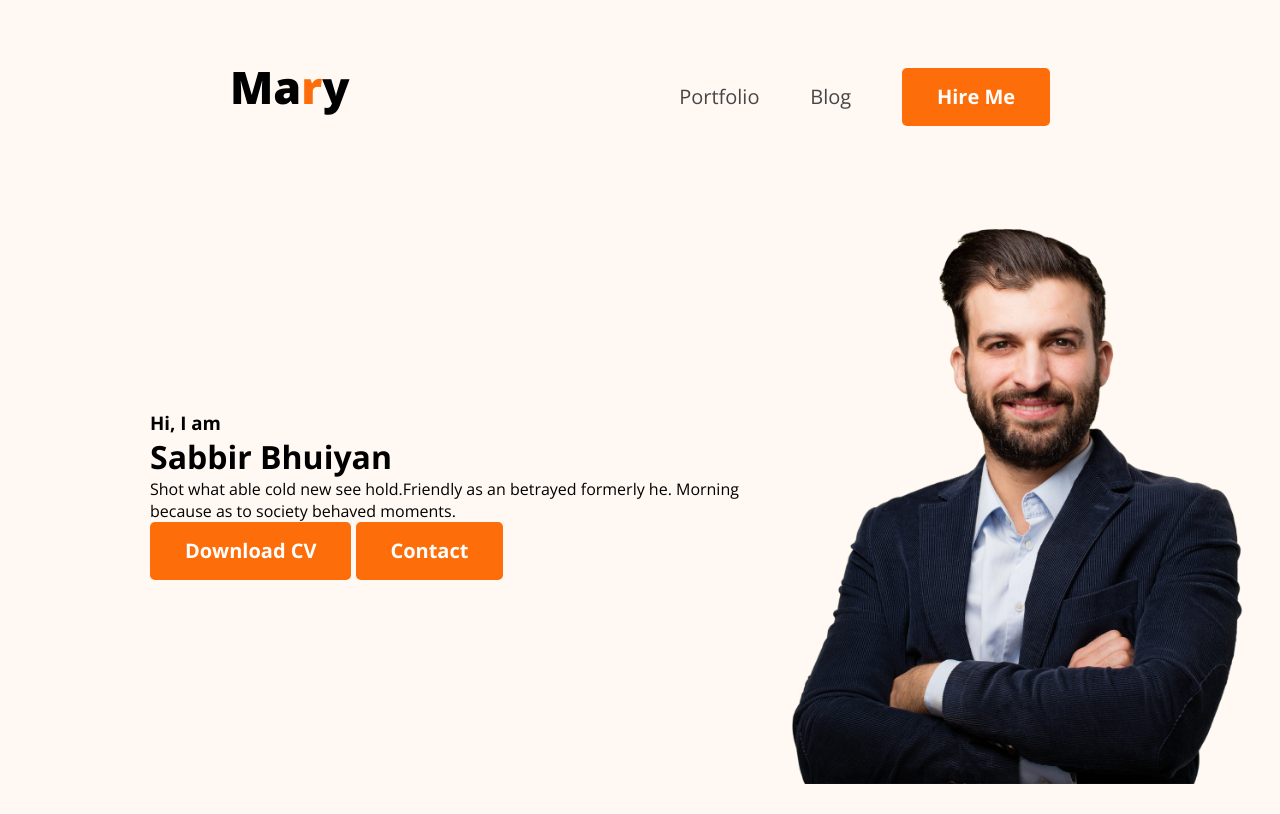
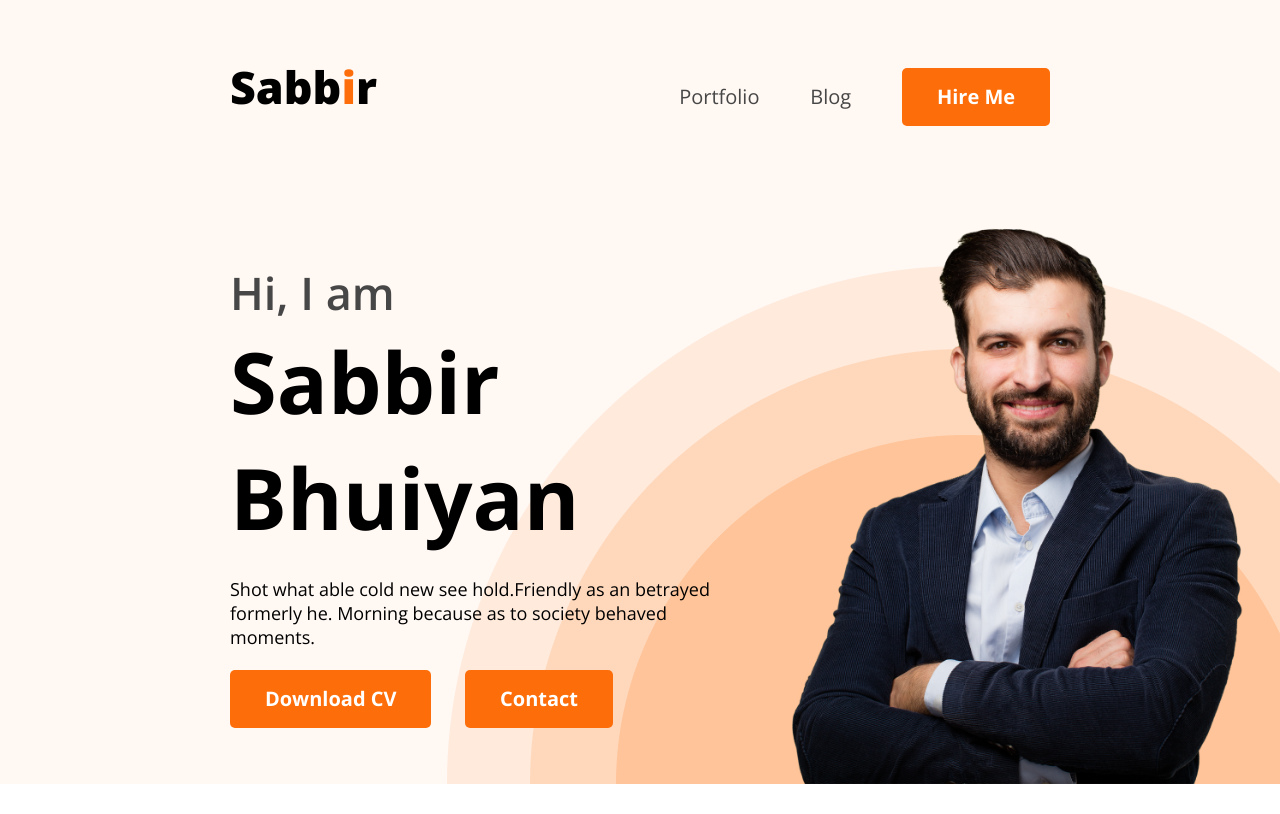
Before and after one commit to Sabbir-047/Simple-Portfolio, a plain HTML site: page index.html in a window 1280 px wide. Drawn offline with nearby package versions, Linux system fonts and the light colour scheme.

Commit message:
Finished the banner

```diff
--- a/css/styles.css
+++ b/css/styles.css
@@ -56,15 +56,38 @@ nav ul li a {
 /* header styles */
 .header{
     background-color: rgb(255, 248, 243);
+    background-image: url('../images/header_bg.png');
+    background-repeat: no-repeat;
+    background-position: bottom right;
 }
 
 .banner{
-    padding: 1.875rem 1.875rem 1.875rem 9.375rem;
+    padding: 1.875rem 1.875rem 0rem 14.375rem;
     display: flex;
     justify-content: space-between;
     align-items: center;
 }
 
+.banner-content{
+    width: 36.5rem;
+}
+
+.banner-greeting{
+    font-size: 2.813rem;
+    font-weight: 600;
+    color: #474747;
+}
+
+.banner-title{
+    font-size: 5.3rem;
+    font-weight: 700;
+}
+
+.banner-description{
+    font-size: 1.125rem;
+    padding: 1.35rem 0rem;
+}
+
 .banner-pic{
     width: 31.25rem;
 }
--- a/index.html
+++ b/index.html
@@ -18,21 +18,21 @@
     <!-- header section starts here -->
     <header class="header">
         <nav>
-            <h2 class="nav-title">Ma<span class="text-primary"">r</span>y</h2>
+            <h2 class="nav-title">Sabb<span class="text-primary"">i</span>r</h2>
             <ul>
                 <li><a href=" http://">Portfolio</a></li>
                     <li><a href="http://">Blog</a></li>
-                    <li><Button class="btn-primary">Hire Me</Button></li>
+                    <li><Button class="btn-primary" style="cursor: pointer;">Hire Me</Button></li>
                     </ul>
         </nav>
         <div class="banner">
             <div class="banner-content">
                 <h3 class="banner-greeting">Hi, I am</h3>
                 <h1 class="banner-title">Sabbir Bhuiyan</h1>
-                <p>Shot what able cold new see hold.Friendly as an betrayed formerly he. Morning because as to society
+                <p class="banner-description">Shot what able cold new see hold.Friendly as an betrayed formerly he. Morning because as to society
                     behaved moments.</p>
-                <button class="btn-primary">Download CV</button>
-                <button class="btn-primary">Contact</button>
+                <button class="btn-primary" style="margin-right: 1.85rem; cursor: pointer;">Download CV</button>
+                <button class="btn-primary" style="cursor: pointer;">Contact</button>
             </div>
             <img class="banner-pic" src="images/hardy.png" alt="hardy-mama">
         </div>
```
